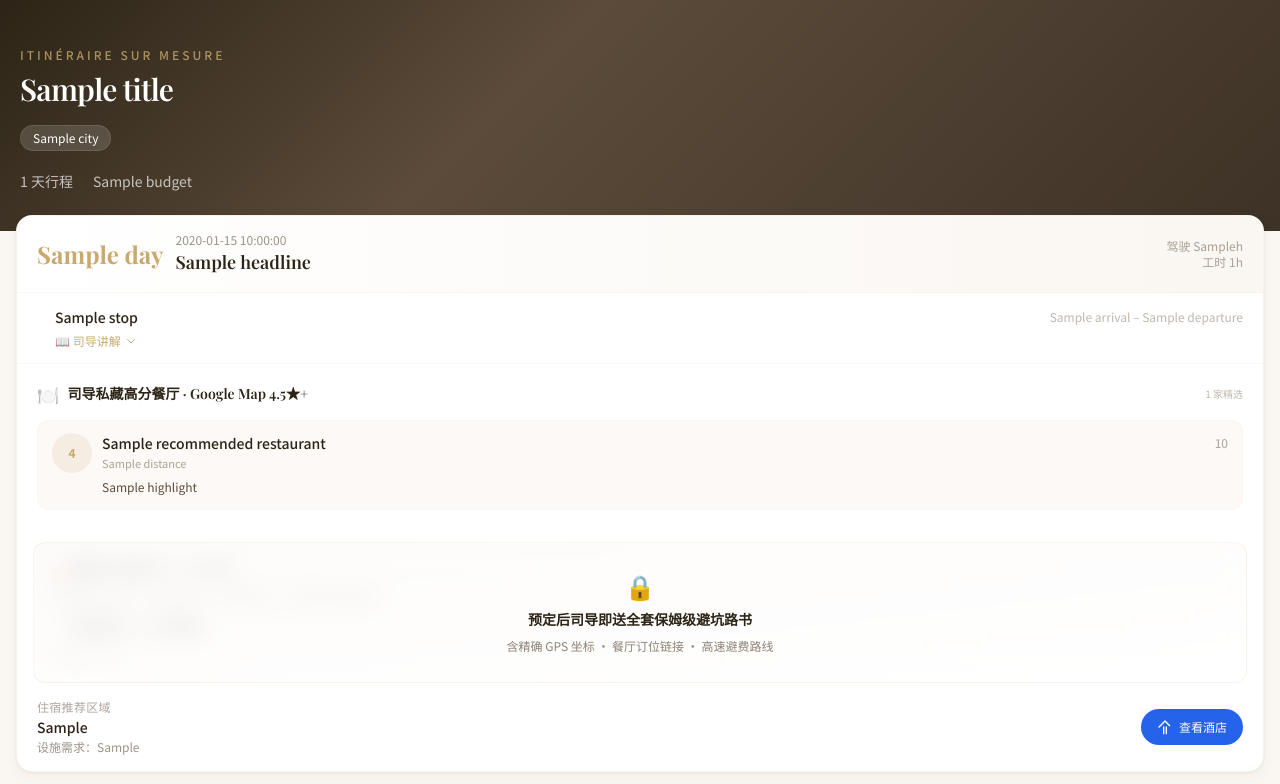
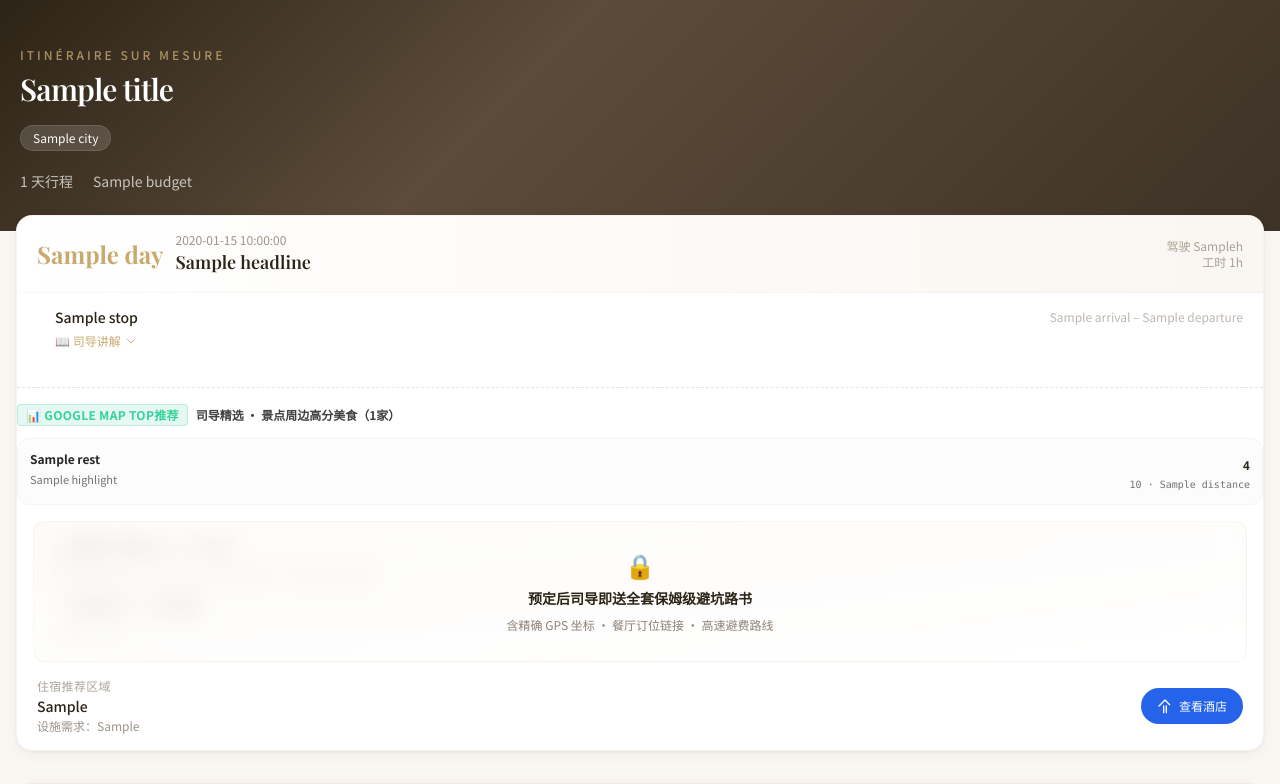
Before and after one commit to az7809/travel, a Python web app: template templates/itinerary.html in a window 1280 px wide. Shown: the part 46-830 px from the top of the page. Run offline with Jinja, Linux system fonts and the light colour scheme; the template is opened without the code that fills it: most values are stand-ins (such as "Sample title", 1, 10 or a date in 2020); some libraries are stand-ins or nearby versions; some web fonts are replaced.

Commit message:
refactor: dual-theme restaurant cards — emerald GOOGLE MAP badge, concierge dark mode support, full list rendering

```diff
--- a/templates/itinerary.html
+++ b/templates/itinerary.html
@@ -240,54 +240,35 @@
     </div>
 
     <!-- ====== Restaurant Recommendations ====== -->
-    {% if day.recommended_restaurants and day.recommended_restaurants|length > 0 %}
-    <div class="px-5 py-4 border-t border-blush/20">
-      <div class="flex items-center gap-2 mb-3">
-        <span class="text-lg">🍽️</span>
-        <h3 class="font-serif text-sm font-semibold text-ink">司导私藏高分餐厅 · Google Map 4.5★+</h3>
-        <span class="text-[10px] text-warm/40 ml-auto">{{ day.recommended_restaurants|length }} 家精选</span>
+    {% if day.recommended_restaurants %}
+    <div class="mt-6 pt-4 border-t border-dashed {{ 'border-neutral-800' if security_mode == 'concierge' else 'border-neutral-200' }}">
+      <div class="flex items-center space-x-2 mb-3">
+        <span class="text-xs font-bold tracking-wide px-2 py-0.5 rounded bg-emerald-500/10 text-emerald-400 border border-emerald-500/20">
+          📊 GOOGLE MAP TOP推荐
+        </span>
+        <h4 class="text-xs font-bold {{ 'text-neutral-300' if security_mode == 'concierge' else 'text-neutral-700' }}">
+          司导精选 · 景点周边高分美食（{{ day.recommended_restaurants|length }}家）
+        </h4>
       </div>
-      <div class="space-y-2.5">
-        {% for r in day.recommended_restaurants[:6] %}
-        <div class="flex items-start gap-2.5 bg-cream/60 rounded-xl px-3.5 py-3 border border-blush/10">
-          <!-- Rating badge -->
-          <div class="flex-shrink-0 w-10 h-10 rounded-full bg-gold/15 flex flex-col items-center justify-center">
-            <span class="text-xs font-bold text-gold leading-none">{{ r.google_rating or "4.5★" }}</span>
-          </div>
-          <div class="flex-1 min-w-0">
-            <div class="flex items-center justify-between gap-2">
-              <h5 class="text-sm font-medium text-ink truncate">{{ r.name }}</h5>
-              <span class="text-xs text-warm/50 flex-shrink-0">{{ r.price_level or "€€" }}</span>
+      <div class="space-y-3">
+        {% for rest in day.recommended_restaurants %}
+        <div class="p-3 rounded-xl border transition-all {{ 'bg-neutral-950/40 border-neutral-800/60' if security_mode == 'concierge' else 'bg-neutral-50/60 border-neutral-100 hover:bg-neutral-50' }}">
+          <div class="flex items-start justify-between space-x-2">
+            <div>
+              <h5 class="text-xs font-bold {{ 'text-neutral-200' if security_mode == 'concierge' else 'text-neutral-800' }}">
+                {{ rest.name }}
+              </h5>
+              <p class="text-[11px] {{ 'text-neutral-400' if security_mode == 'concierge' else 'text-neutral-500' }} mt-1 leading-relaxed">
+                {{ rest.highlight }}
+              </p>
             </div>
-            <p class="text-[11px] text-warm/50 mt-0.5">{{ r.distance }}</p>
-            <p class="text-xs text-warm mt-1.5 leading-relaxed">{{ r.highlight }}</p>
+            <div class="text-right shrink-0">
+              <span class="text-xs font-black text-amber-500 font-mono">{{ rest.google_rating }}</span>
+              <p class="text-[10px] text-neutral-500 font-mono mt-0.5">{{ rest.price_level }} · {{ rest.distance }}</p>
+            </div>
           </div>
         </div>
         {% endfor %}
-        {% if day.recommended_restaurants|length > 6 %}
-        <details class="group mt-1">
-          <summary class="text-xs text-gold cursor-pointer hover:text-gold/80 transition-colors text-center py-1">
-            展开全部 {{ day.recommended_restaurants|length }} 家餐厅 ▼
-          </summary>
-          <div class="space-y-2.5 mt-2.5">
-            {% for r in day.recommended_restaurants[6:] %}
-            <div class="flex items-start gap-2.5 bg-cream/60 rounded-xl px-3.5 py-3 border border-blush/10">
-              <div class="flex-shrink-0 w-10 h-10 rounded-full bg-gold/15 flex flex-col items-center justify-center">
-                <span class="text-xs font-bold text-gold leading-none">{{ r.google_rating or "4.5★" }}</span>
-              </div>
-              <div class="flex-1 min-w-0">
-                <div class="flex items-center justify-between gap-2">
-                  <h5 class="text-sm font-medium text-ink truncate">{{ r.name }}</h5>
-                  <span class="text-xs text-warm/50 flex-shrink-0">{{ r.price_level or "€€" }}</span>
-                </div>
-                <p class="text-[11px] text-warm/50 mt-0.5">{{ r.distance }}</p>
-                <p class="text-xs text-warm mt-1.5 leading-relaxed">{{ r.highlight }}</p>
-              </div>
-            </div>
-            {% endfor %}
-          </div>
-        </details>
-        {% endif %}
       </div>
     </div>
     {% endif %}
```
